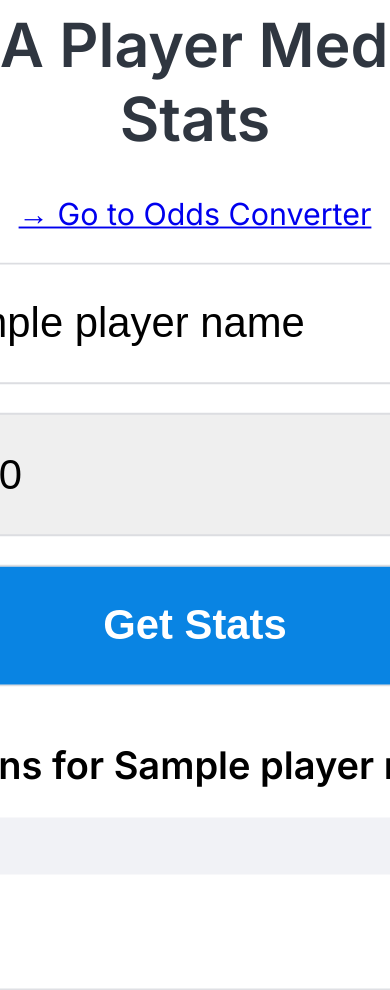
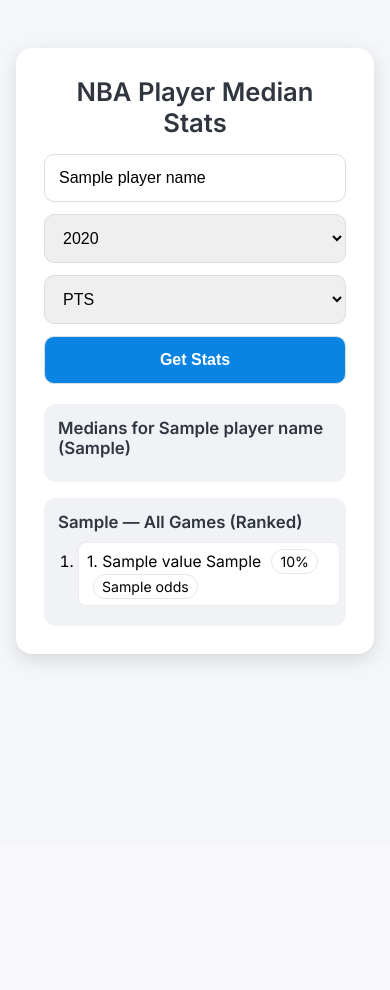
Before and after one commit to TinaDou2001/nba-player-stats-scraper, a Flask app: template templates/index.html in a window 390 px wide; the page is wider, and only the part inside the window is pictured. After the commit the page ends 665 px from the top of that part, so only its background shows below. Run offline with Flask 3, Linux system fonts and the light colour scheme; the template is opened without the code that fills it: most values are stand-ins (such as "Sample title", 1, 10 or a date in 2020).

Commit message:
Hell yay

```diff
--- a/app.py
+++ b/app.py
@@ -1,71 +1,79 @@
 from datetime import datetime
 from flask import Flask, request, render_template
 from nba_scraper import get_player_suffix, get_game_log_table, calculate_medians
+import pandas as pd
 
 app = Flask(__name__)
+
+def prob_to_american(p: float) -> str:
+    """Return American odds from implied probability p (0<p<1)."""
+    if p <= 0 or p >= 1:
+        return "—"
+    if p <= 0.5:
+        ml = round(100 * (1 - p) / p)
+        return f"+{ml}"
+    else:
+        ml = round(-100 * p / (1 - p))
+        return f"{ml}"
 
 @app.route("/", methods=["GET", "POST"])
 def index():
     medians = None
     player_name = ""
     selected_season = "2024"
+    selected_category = "PTS"  # default
     current_year = datetime.now().year
     years = list(range(current_year, 2003, -1))
 
+    ranked_items = None
+
     if request.method == "POST":
-        player_name = request.form["player_name"]
+        player_name = request.form.get("player_name", "").strip()
         selected_season = request.form.get("season", "2024")
-        suffix = get_player_suffix(player_name)
-        if suffix:
-            df = get_game_log_table(suffix, selected_season)
-            if df is not None:
-                medians = calculate_medians(df)
+        selected_category = request.form.get("category", "PTS")
+
+        if player_name:
+            suffix = get_player_suffix(player_name)
+            if suffix:
+                df = get_game_log_table(suffix, selected_season)
+                if df is not None and selected_category in df.columns:
+                    # medians for highlight
+                    medians = calculate_medians(df)
+                    median_val = None
+                    if medians is not None and selected_category in medians.index:
+                        median_val = medians[selected_category]
+
+                    # pick a game counter column
+                    game_col = next((c for c in ("Gcar", "G", "Rk") if c in df.columns), None)
+                    if game_col:
+                        mask = pd.to_numeric(df[game_col], errors="coerce").notna()
+                        s = pd.to_numeric(df.loc[mask, selected_category], errors="coerce").dropna()
+                        if not s.empty:
+                            s_sorted = s.sort_values(ascending=False).reset_index(drop=True)
+                            total = len(s_sorted)
+
+                            ranked_items = []
+                            # empirical probability P(X >= v) for each entry
+                            for i, v in enumerate(s_sorted, start=1):
+                                prob = (s_sorted >= v).sum() / total
+                                odds = prob_to_american(prob)
+                                ranked_items.append({
+                                    "rank": i,
+                                    "value": int(v) if float(v).is_integer() else float(v),
+                                    "prob": prob,
+                                    "odds": odds,
+                                    "is_median": (median_val is not None and float(v) == float(median_val))
+                                })
 
     return render_template(
         "index.html",
         medians=medians,
         player_name=player_name,
         selected_season=selected_season,
-        current_year=current_year,
-        years=years
+        selected_category=selected_category,
+        years=years,
+        ranked_items=ranked_items
     )
-
-@app.route("/odds", methods=["GET", "POST"])
-def odds():
-    result = {}
-    if request.method == "POST":
-        odds_type = request.form.get("odds_type")
-        value = request.form.get("value")
-
-        try:
-            val = float(value)
-            if odds_type == "Decimal":
-                implied = 1 / val if val > 1 else 0
-                american = (val - 1) * 100 if val >= 2 else -100 / (val - 1)
-                fractional = f"{int((val - 1) * 100)}/100"
-                decimal = val
-            elif odds_type == "American":
-                implied = 100 / (val + 100) if val > 0 else -val / (-val + 100)
-                decimal = (val / 100 + 1) if val > 0 else (100 / -val + 1)
-                fractional = f"{int((decimal - 1) * 100)}/100"
-                american = val
-            elif odds_type == "Fractional":
-                decimal = val + 1
-                implied = 1 / decimal
-                american = (val * 100) if val >= 1 else -100 / val
-                fractional = f"{int(val * 100)}/100"
-
-            result = {
-                "implied_prob": round(implied, 4),
-                "decimal": round(decimal, 2),
-                "american": int(american),
-                "fractional": fractional
-            }
-
-        except (ValueError, TypeError):
-            result = {"error": "Invalid input. Please enter a number."}
-
-    return render_template("odds.html", **result)
 
 if __name__ == "__main__":
     app.run(debug=True)
--- a/templates/index.html
+++ b/templates/index.html
@@ -1,93 +1,150 @@
 <!DOCTYPE html>
 <html lang="en">
 <head>
-    <meta charset="UTF-8">
+  <meta charset="UTF-8" />
   <title>NBA Player Median Stats</title>
-    <link href="https://fonts.googleapis.com/css2?family=Inter:wght@400;600&display=swap" rel="stylesheet">
+  <link href="https://fonts.googleapis.com/css2?family=Inter:wght@400;600&display=swap" rel="stylesheet" />
   <style>
+    :root{
+      --fg: #2f3640;
+      --bg: #f5f6fa;
+      --card: #fff;
+      --accent: #0984e3;
+      --accent-2: #74b9ff;
+      --muted: #f1f2f6;
+      --radius: 16px;
+    }
+    * { box-sizing: border-box; }
     body {
-            font-family: 'Inter', sans-serif;
-            background-color: #f5f6fa;
+      font-family: "Inter", sans-serif;
+      background: var(--bg);
       display: flex;
       justify-content: center;
-            align-items: center;
-            height: 100vh;
+      padding: 3rem 1rem;
       margin: 0;
     }
     .container {
-            max-width: 900px;
-            background: white;
-            padding: 60px 80px;
-            border-radius: 16px;
-            box-shadow: 0 6px 18px rgba(0,0,0,0.12);
-            transform: scale(1.9);
-            transition: transform 0.3s ease;
+      width: min(1100px, 100%);
+      background: var(--card);
+      border-radius: var(--radius);
+      box-shadow: 0 6px 18px rgba(0,0,0,.12);
+      padding: clamp(28px, 4vw, 48px);
     }
     h1 {
       text-align: center;
-            color: #2f3640;
-            margin-bottom: 20px;
+      color: var(--fg);
+      margin: 0 0 0.75rem;
+      font-size: clamp(1.6rem, 3vw, 2.2rem);
     }
     form {
-            display: flex;
-            flex-direction: column;
-            gap: 15px;
+      display: grid;
+      grid-template-columns: 2fr 1fr 1fr auto;
+      gap: 12px;
+      align-items: center;
+      margin: 1rem 0 1.25rem;
     }
     input, select, button {
-            padding: 18px;
-            font-size: 22px;
+      padding: 14px 14px;
+      font-size: clamp(1rem, 1.6vw, 1.125rem);
       border-radius: 10px;
       border: 1px solid #dcdde1;
+      width: 100%;
     }
     button {
-            background-color: #0984e3;
-            color: white;
-            font-weight: bold;
+      background: var(--accent);
+      color: #fff;
+      font-weight: 700;
       cursor: pointer;
-            transition: background-color 0.3s;
+      transition: background .2s ease;
+      white-space: nowrap;
     }
-        button:hover {
-            background-color: #74b9ff;
+    button:hover { background: var(--accent-2); }
+
+    .two-col {
+      display: grid;
+      grid-template-columns: 1.1fr 1.4fr;
+      gap: 16px;
+      margin-top: 1rem;
     }
-        .results {
-            margin-top: 30px;
+    .card {
+      background: var(--muted);
+      border-radius: 12px;
+      padding: 14px;
     }
-        .results h2 {
-            font-size: 20px;
-            margin-bottom: 15px;
+    .card h2 {
+      margin: 0 0 10px;
+      font-size: clamp(1.05rem, 1.8vw, 1.25rem);
+      color: var(--fg);
     }
     .grid {
       display: grid;
       grid-template-columns: 1fr 1fr;
-            gap: 10px 20px;
-            background-color: #f1f2f6;
-            padding: 15px;
+      gap: 8px 16px;
+      font-size: clamp(0.95rem, 1.6vw, 1.05rem);
+      word-break: break-word;
+    }
+    .list {
+      max-height: 55vh;
+      overflow: auto;
+      padding-right: 6px;
+    }
+    ol.stats-list {
+      margin: 0;
+      padding-left: 1.25rem;
+      font-size: clamp(0.98rem, 1.6vw, 1.1rem);
+    }
+    ol.stats-list li {
+      margin: 6px 0;
+      padding: 6px 8px;
       border-radius: 8px;
+      line-height: 1.35;
+      background: #fff;
+      border: 1px solid #ececec;
     }
-        .grid div {
-            word-break: break-word;
+    ol.stats-list li.median {
+      background: #fff7b3;
+      outline: 1px dashed #e0c351;
+    }
+    .pill {
+      display: inline-block;
+      background: #fff;
+      border: 1px solid #e6e6e6;
+      border-radius: 999px;
+      padding: 2px 8px;
+      margin-left: 6px;
+      font-size: 0.9em;
+    }
+
+    @media (max-width: 860px){
+      form { grid-template-columns: 1fr; }
+      .two-col { grid-template-columns: 1fr; }
     }
   </style>
 </head>
 <body>
   <div class="container">
     <h1>NBA Player Median Stats</h1>
-        <p style="text-align: center;"><a href="/odds">→ Go to Odds Converter</a></p>
+
     <form method="POST">
       <input type="text" name="player_name" value="{{ player_name }}" placeholder="Enter player name" required>
-
       <select name="season" required>
         {% for year in years %}
           <option value="{{ year }}" {% if year|string == selected_season %}selected{% endif %}>{{ year }}</option>
         {% endfor %}
       </select>
-
+      <select name="category" required>
+        {% for stat in ['PTS','TRB','AST','STL','BLK','TOV','FG','FGA','3P','3PA','FT','FTA','+/-'] %}
+          <option value="{{ stat }}" {% if stat == selected_category %}selected{% endif %}>{{ stat }}</option>
+        {% endfor %}
+      </select>
       <button type="submit">Get Stats</button>
     </form>
 
+    {% if medians is not none or ranked_items %}
+    <div class="two-col">
       {% if medians is not none %}
-        <div class="results">
-            <h2>Medians for {{ player_name }}:</h2>
+      <div class="card">
+        <h2>Medians for {{ player_name }} ({{ selected_season }})</h2>
         <div class="grid">
           {% for key, value in medians.items() %}
             {% if value == value %}
@@ -98,6 +155,24 @@
         </div>
       </div>
       {% endif %}
+
+      {% if ranked_items %}
+      <div class="card list">
+        <h2>{{ selected_category }} — All Games (Ranked)</h2>
+        <ol class="stats-list">
+          {% for item in ranked_items %}
+            <li class="{% if item.is_median %}median{% endif %}">
+              {{ item.rank }}. {{ item.value }} {{ selected_category }}
+              <span class="pill">{{ (item.prob * 100) | round(1) }}%</span>
+              <span class="pill">{{ item.odds }}</span>
+              {% if item.is_median %}<span class="pill">median</span>{% endif %}
+            </li>
+          {% endfor %}
+        </ol>
+      </div>
+      {% endif %}
+    </div>
+    {% endif %}
   </div>
 </body>
 </html>
```
Also changed, not shown: templates/odds.html (deleted, +0 -124 lines). Lines whose indentation alone changed are shown as unchanged.
